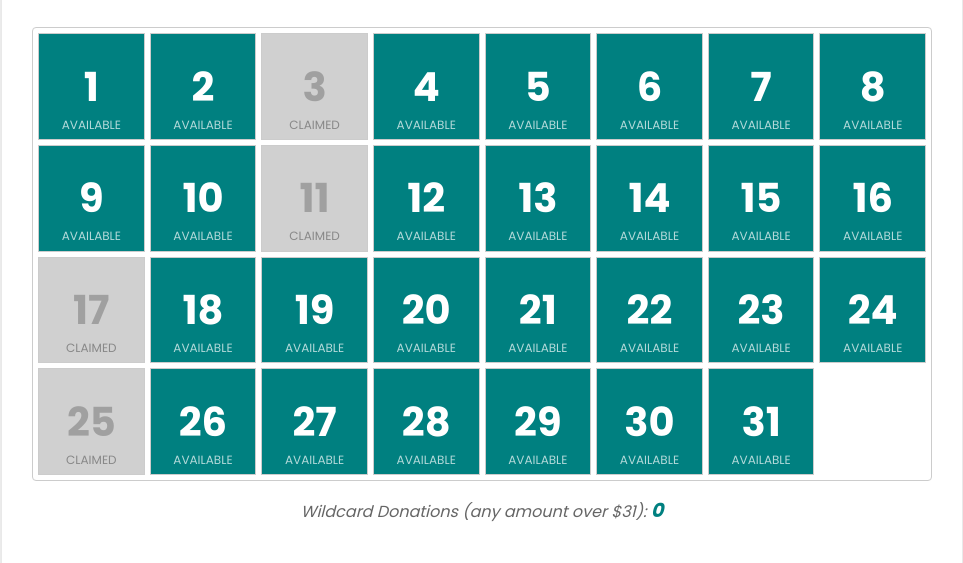
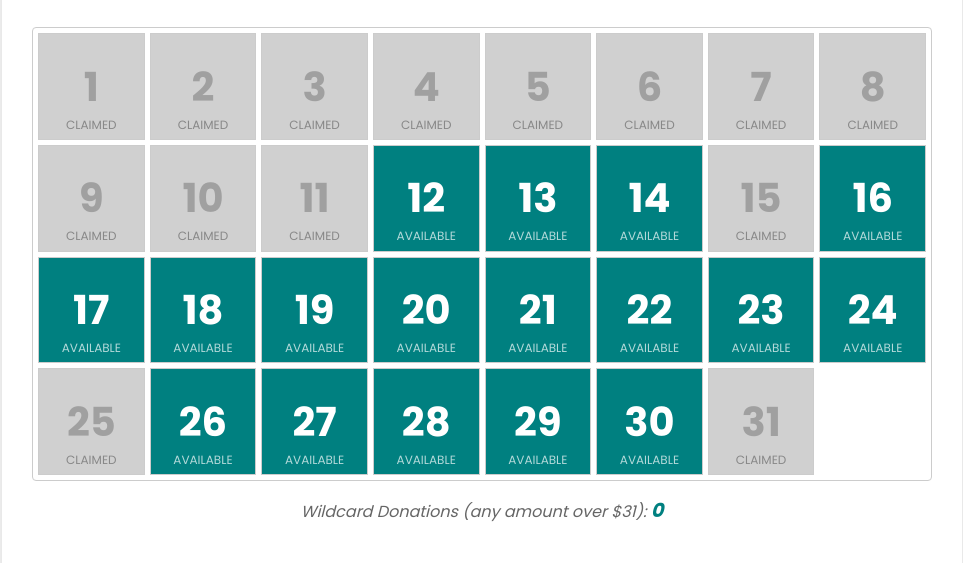
Before and after one commit to OrdinatorStouff/band-calendar-fundraiser-2025, a plain HTML site: page index.html in a window 1280 px wide. Shown: the part 237-800 px from the top of the page, without its empty margins (158-1121 px from the left). Drawn offline with Linux system fonts and the light colour scheme.

Commit message:
Update claimed days

```diff
--- a/index.html
+++ b/index.html
@@ -217,23 +217,23 @@
         <main>
             <section class="calendar-section">
                 <div class="calendar-grid">
-                    <div class="day available">1 <span class="day-label">AVAILABLE</span></div>
-                    <div class="day available">2 <span class="day-label">AVAILABLE</span></div>
+                    <div class="day claimed">1 <span class="day-label">CLAIMED</span></div>
+                    <div class="day claimed">2 <span class="day-label">CLAIMED</span></div>
                     <div class="day claimed">3 <span class="day-label">CLAIMED</span></div>
-                    <div class="day available">4 <span class="day-label">AVAILABLE</span></div>
-                    <div class="day available">5 <span class="day-label">AVAILABLE</span></div>
-                    <div class="day available">6 <span class="day-label">AVAILABLE</span></div>
-                    <div class="day available">7 <span class="day-label">AVAILABLE</span></div>
-                    <div class="day available">8 <span class="day-label">AVAILABLE</span></div>
-                    <div class="day available">9 <span class="day-label">AVAILABLE</span></div>
-                    <div class="day available">10 <span class="day-label">AVAILABLE</span></div>
+                    <div class="day claimed">4 <span class="day-label">CLAIMED</span></div>
+                    <div class="day claimed">5 <span class="day-label">CLAIMED</span></div>
+                    <div class="day claimed">6 <span class="day-label">CLAIMED</span></div>
+                    <div class="day claimed">7 <span class="day-label">CLAIMED</span></div>
+                    <div class="day claimed">8 <span class="day-label">CLAIMED</span></div>
+                    <div class="day claimed">9 <span class="day-label">CLAIMED</span></div>
+                    <div class="day claimed">10 <span class="day-label">CLAIMED</span></div>
                     <div class="day claimed">11 <span class="day-label">CLAIMED</span></div>
                     <div class="day available">12 <span class="day-label">AVAILABLE</span></div>
                     <div class="day available">13 <span class="day-label">AVAILABLE</span></div>
                     <div class="day available">14 <span class="day-label">AVAILABLE</span></div>
-                    <div class="day available">15 <span class="day-label">AVAILABLE</span></div>
+                    <div class="day claimed">15 <span class="day-label">CLAIMED</span></div>
                     <div class="day available">16 <span class="day-label">AVAILABLE</span></div>
-                    <div class="day claimed">17 <span class="day-label">CLAIMED</span></div>
+                    <div class="day available">17 <span class="day-label">AVAILABLE</span></div>
                     <div class="day available">18 <span class="day-label">AVAILABLE</span></div>
                     <div class="day available">19 <span class="day-label">AVAILABLE</span></div>
                     <div class="day available">20 <span class="day-label">AVAILABLE</span></div>
@@ -247,7 +247,7 @@
                     <div class="day available">28 <span class="day-label">AVAILABLE</span></div>
                     <div class="day available">29 <span class="day-label">AVAILABLE</span></div>
                     <div class="day available">30 <span class="day-label">AVAILABLE</span></div>
-                    <div class="day available">31 <span class="day-label">AVAILABLE</span></div>
+                    <div class="day claimed">31 <span class="day-label">CLAIMED</span></div>
                 </div>
             </section>
 
```
